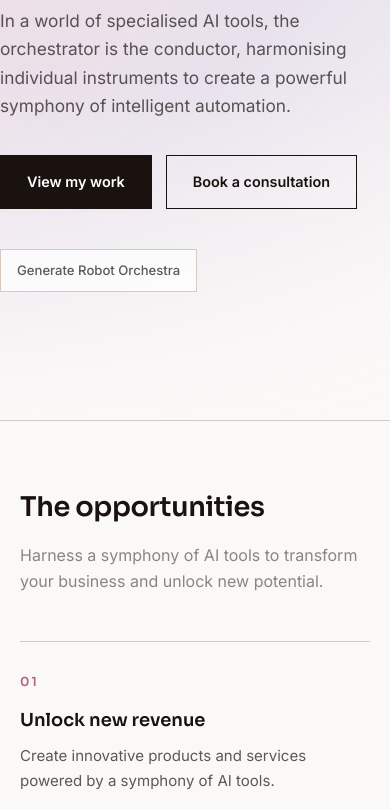
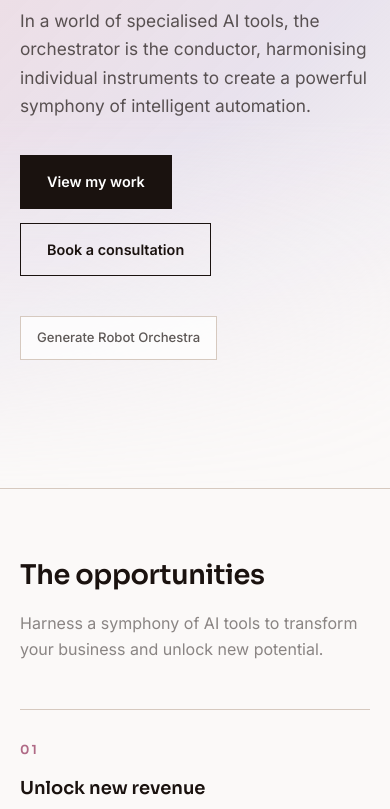
Before and after one commit to boktoday/aiorchestrator-website, a plain HTML site: page index.html in a window 390 px wide. Shown: the part 413-1222 px from the top of the page. Drawn offline with Linux system fonts and the light colour scheme.

Commit message:
Fix hero padding cascade clash (hero content flush to edge on mobile)

```diff
--- a/index.html
+++ b/index.html
@@ -48,7 +48,7 @@
   .hero::before { content:""; position:absolute; inset:0;
     background:linear-gradient(135deg, rgba(232,188,201,0.5), rgba(206,195,222,0.42) 55%, rgba(251,249,248,0));
     -webkit-mask-image:linear-gradient(180deg, #000 0%, #000 55%, transparent 100%); mask-image:linear-gradient(180deg, #000 0%, #000 55%, transparent 100%); }
-  .hero .in { position:relative; padding:104px 0 88px; }
+  .hero .in { position:relative; padding-top:104px; padding-bottom:88px; }
   .kicker { font-size:0.78rem; font-weight:600; letter-spacing:0.22em; text-transform:uppercase; color:#8a5a70; margin-bottom:24px; }
   h1 { font-weight:700; font-size:clamp(2.7rem,6.4vw,5.4rem); line-height:1.02; letter-spacing:-0.02em; max-width:15ch; }
   h1 .grad { background:linear-gradient(120deg,#b06a86,#8d7fb8); -webkit-background-clip:text; background-clip:text; color:transparent; white-space:nowrap; }
@@ -125,7 +125,7 @@
     .quotes { grid-template-columns:1fr; }
     .course3 { grid-template-columns:1fr; }
   }
-  @media (max-width:560px) { .wrap { padding-left:20px; padding-right:20px; } section { padding:64px 0; } .hero .in { padding:76px 0 64px; } .wordmark { font-size:0.78rem; letter-spacing:0.02em; } }
+  @media (max-width:560px) { .wrap { padding-left:20px; padding-right:20px; } section { padding:64px 0; } .hero .in { padding-top:76px; padding-bottom:64px; } .wordmark { font-size:0.78rem; letter-spacing:0.02em; } }
 </style>
 </head>
 <body>
```
